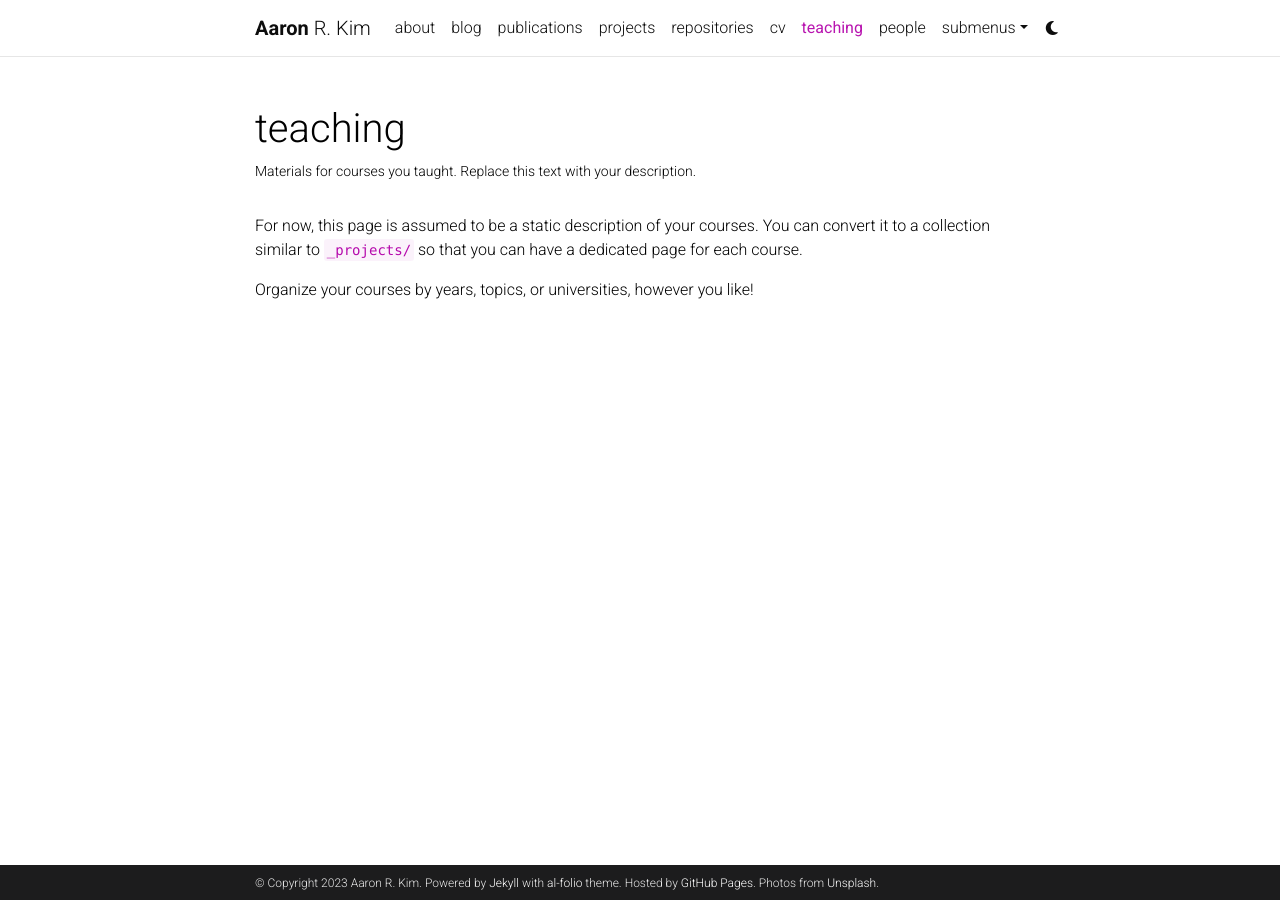
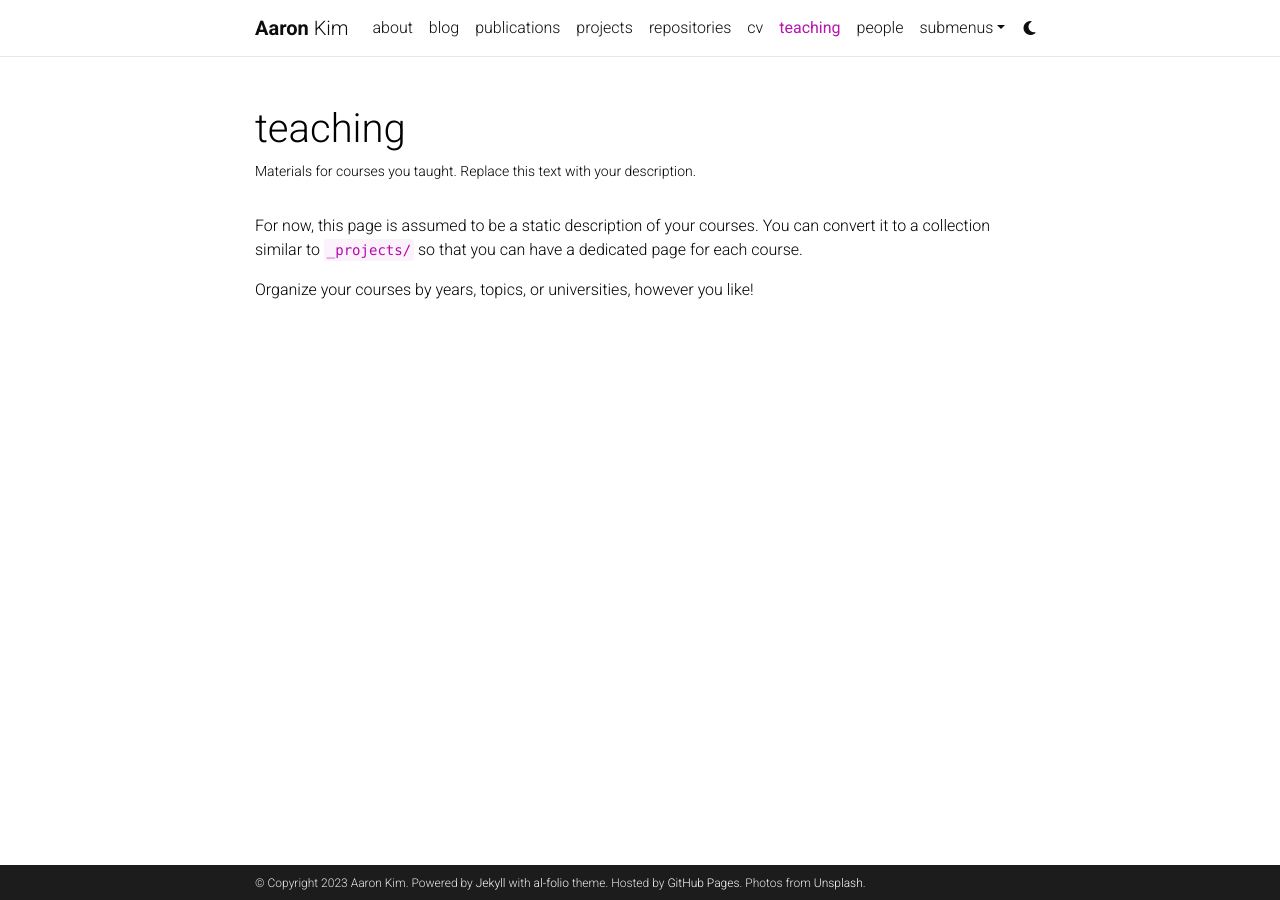
Before and after one commit to cocoaron/cocoaron.github.io, a Jekyll site: the page built from _pages/teaching.md, in a window 1280 px wide. Built offline with Jekyll 4.4.1, drawn with Linux system fonts in a browser that asks for light colours; comment, search, counter and statistics services are not loaded; a style sheet for code colours, icons or effects is not loaded; some of the changed lines change nothing that is shown.

Commit message:
Update _config.yml

```diff
--- a/_config.yml
+++ b/_config.yml
@@ -4,9 +4,9 @@
 
 title: blank # the website title (if blank, full name will be used instead)
 first_name: Aaron
-middle_name: R.
+middle_name:
 last_name: Kim
-email: you@example.com
+email: cocoaron@g.skku.edu
 description: > # the ">" symbol means to ignore newlines until "footer_text:"
   A simple, whitespace theme for academics. Based on [*folio](https://github.com/bogoli/-folio) design.
 footer_text: >
@@ -16,7 +16,7 @@
 keywords: jekyll, jekyll-theme, academic-website, portfolio-website  # add your own keywords or leave empty
 
 lang: en # the language of your site (for example: en, fr, cn, ru, etc.)
-icon: ⚛️  # the emoji used as the favicon (alternatively, provide image name in /assets/img/)
+icon: 🐱 # the emoji used as the favicon (alternatively, provide image name in /assets/img/)
 
 url: https://cocoaron.github.io # the base hostname & protocol for your site
 baseurl: # the subpath of your site, e.g. /blog/
@@ -67,17 +67,17 @@
 # Social integration
 # -----------------------------------------------------------------------------
 
-github_username: # your GitHub user name
+github_username: cocoaron # your GitHub user name
 gitlab_username: # your GitLab user name
 x_username: # your X handle
 mastodon_username: # your mastodon instance+username in the format instance.tld/@username
-linkedin_username: # your LinkedIn user name
-telegram_username: # your Telegram user name
+linkedin_username: cocoaron # your LinkedIn user name
+telegram_username: cocoaron # your Telegram user name
 scholar_userid: # your Google Scholar ID
 semanticscholar_id: # your Semantic Scholar ID
 whatsapp_number: # your WhatsApp number (full phone number in international format. Omit any zeroes, brackets, or dashes when adding the phone number in international format.)
 orcid_id: # your ORCID ID
-medium_username: # your Medium username
+medium_username: cocoaron # your Medium username
 quora_username: # your Quora username
 publons_id: # your ID on Publons
 lattes_id: # your ID on Lattes (Brazilian Lattes CV)
@@ -91,7 +91,7 @@
 wikipedia_id: # your wikipedia id (Case sensitive)
 dblp_url: # your DBLP profile url
 stackoverflow_id: # your stackoverflow id
-kaggle_id: # your kaggle id
+kaggle_id: cocoaron k# your kaggle id
 lastfm_id: # your lastfm id
 spotify_id: # your spotify id
 pinterest_id: # your pinterest id
```
